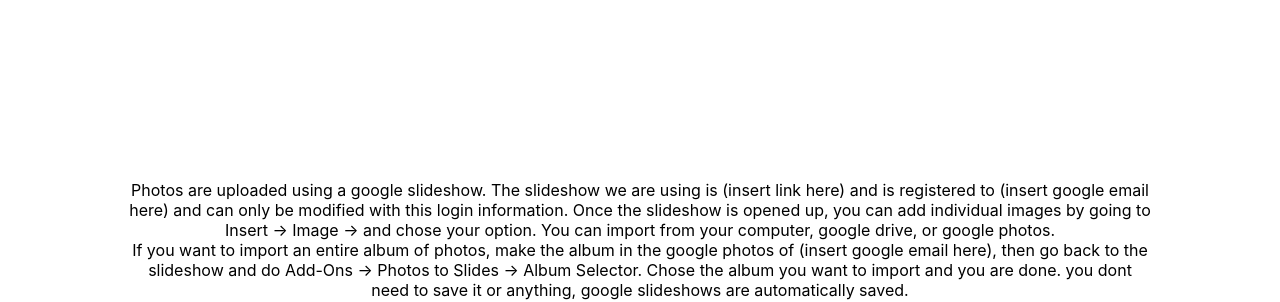
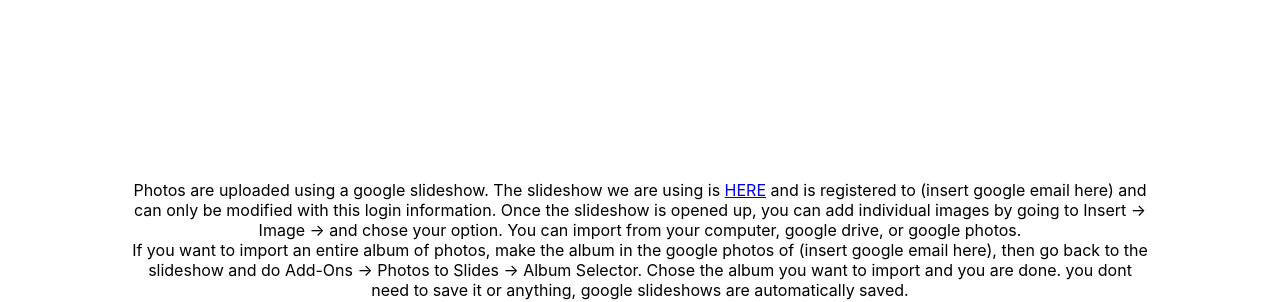
Before and after one commit to sallan306/NazareneChurchWebsite, a React (Create React App) app in the folder client/: page /pictureupload in a window 1280 px wide. Both pictures are taken after a click on the button "Submit". Shown: the top 302 px of the page. Built offline with nearby package versions, Linux system fonts and the light colour scheme; the HTML template or start-up script is replaced by a standard one.

Commit message:
minor changes

```diff
--- a/client/src/Pages/AdminPages/EditEvents.js
+++ b/client/src/Pages/AdminPages/EditEvents.js
@@ -76,7 +76,7 @@
       <div className="EditEvents">
         <NotificationContainer />
         <h1>Event Editor</h1>
-        <p>Events should automatically format by the soonest one first</p>
+        <p>Events should automatically format by the soonest one first. Events will be automatically deleted the day after the date posted</p>
         <form className="eventForm" onSubmit={e => this.addListItem(e)}>
           <input
             className="eventFormItem eventFormName"
--- a/client/src/Pages/AdminPages/PictureUpload.js
+++ b/client/src/Pages/AdminPages/PictureUpload.js
@@ -6,11 +6,15 @@
         <div className="whiteSpace" />
         <div>
           Photos are uploaded using a google slideshow. The slideshow we are
-          using is (insert link here) and is registered to (insert google email
-          here) and can only be modified with this login information. Once the
-          slideshow is opened up, you can add individual images by going to
-          Insert -> Image -> and chose your option. You can import from your
-          computer, google drive, or google photos.
+          using is{" "}
+          <a href="https://docs.google.com/presentation/d/16FNq5TpOYUar8GnweGhjuAqrlFhtHkBF-4EgPWGLmV4/edit?usp=sharing">
+            HERE
+          </a>{" "}
+          and is registered to (insert google email here) and can only be
+          modified with this login information. Once the slideshow is opened up,
+          you can add individual images by going to Insert -> Image -> and chose
+          your option. You can import from your computer, google drive, or
+          google photos.
         </div>
         <div>
           If you want to import an entire album of photos, make the album in the
```
